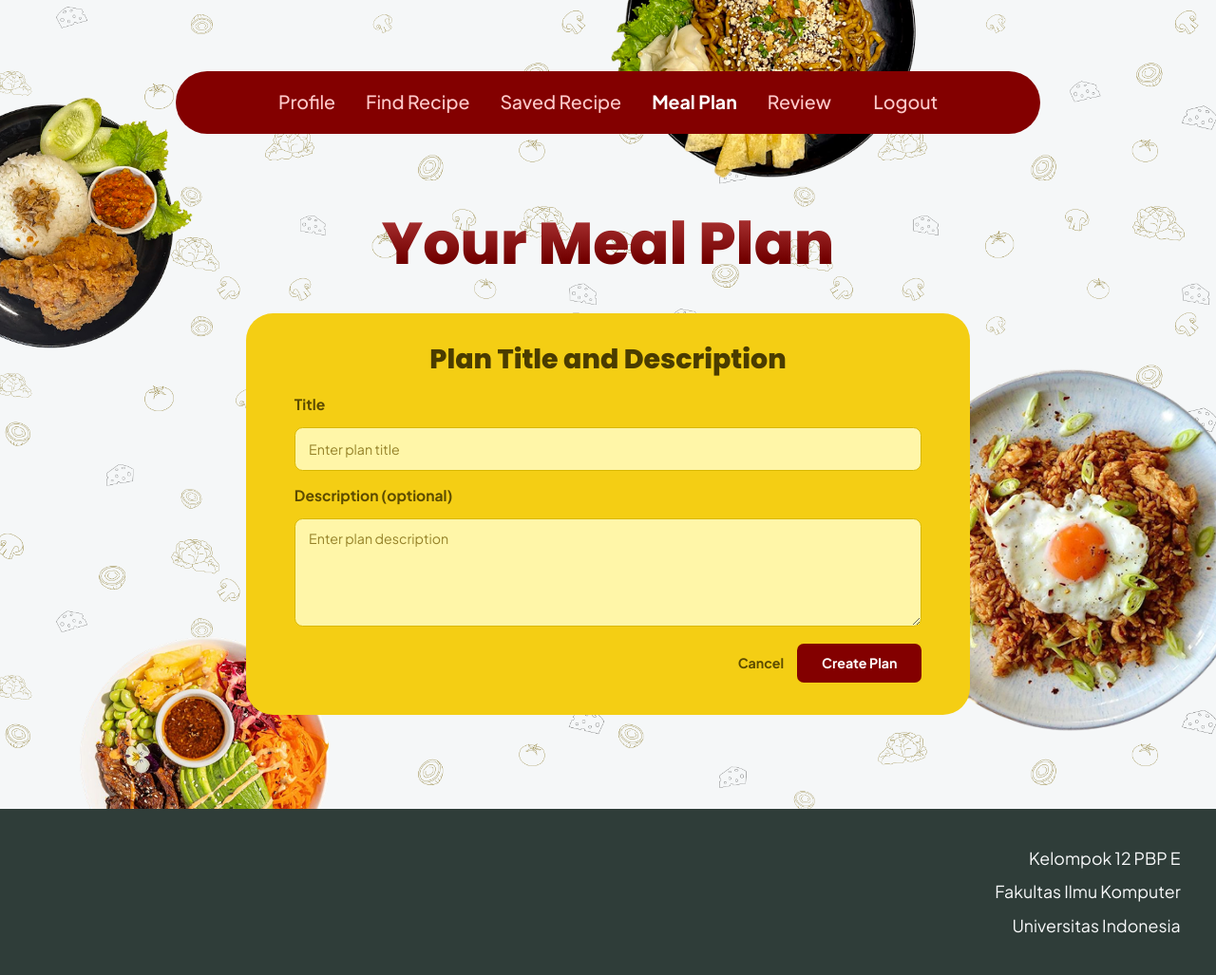
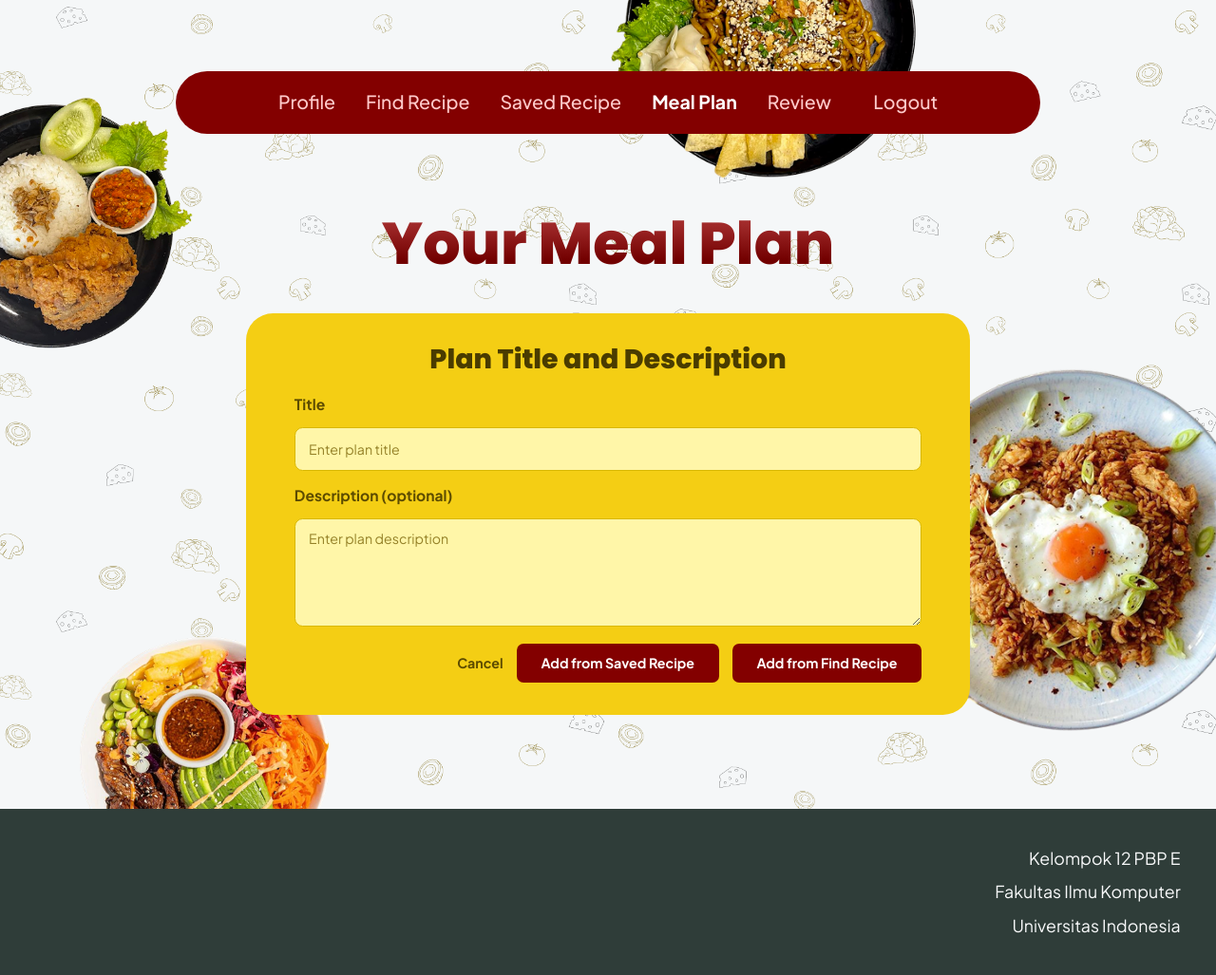
Before and after one commit to pbp-kelompok-e12/FillMyDish, a Django app: page /plan/create/ in a window 1280 px wide. Shown: the whole page at 95% size. Run offline with Django 5.2, Linux system fonts and the light colour scheme; the visitor is signed in with stand-in values (Sample User, id 1); some libraries are stand-ins or nearby versions.

Commit message:
style: update button UI in create mealplan form

```diff
--- a/templates/mealplan_create.html
+++ b/templates/mealplan_create.html
@@ -11,7 +11,7 @@
             <h1 class="mealplan-title">Your Meal Plan</h1>
         </header>
 
-        <form class="mealplan-create-form" method="post">
+        <form class="mealplan-create-form" method="post" onsubmit="return false">
             {% csrf_token %}
 
             <h2 class="mealplan-form-title">Plan Title and Description</h2>
@@ -45,8 +45,11 @@
                 <a class="mealplan-cancel-link" href="{% url 'mealplan:show_mealplan' %}">
                     Cancel
                 </a>
-                <button class="search-btn mealplan-submit-btn" type="submit">
-                    Create Plan
+                <button class="search-btn mealplan-submit-btn" type="button">
+                    Add from Saved Recipe
+                </button>
+                <button class="search-btn mealplan-submit-btn" type="button">
+                    Add from Find Recipe
                 </button>
             </div>
         </form>
```
